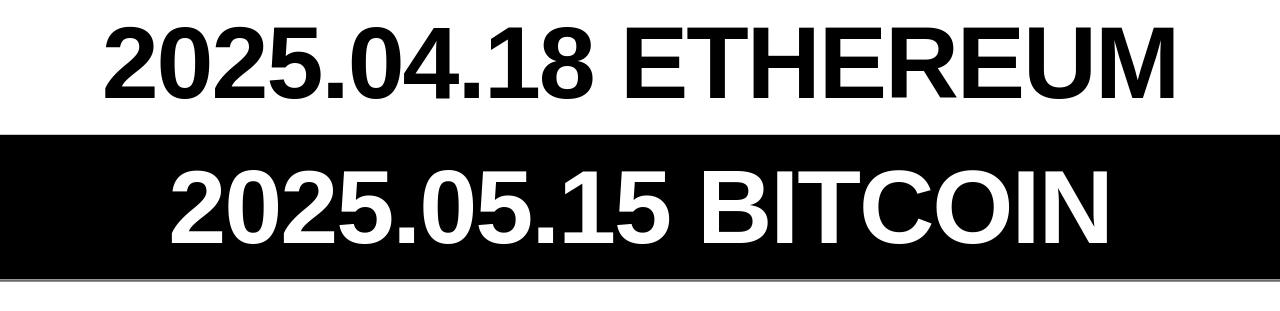
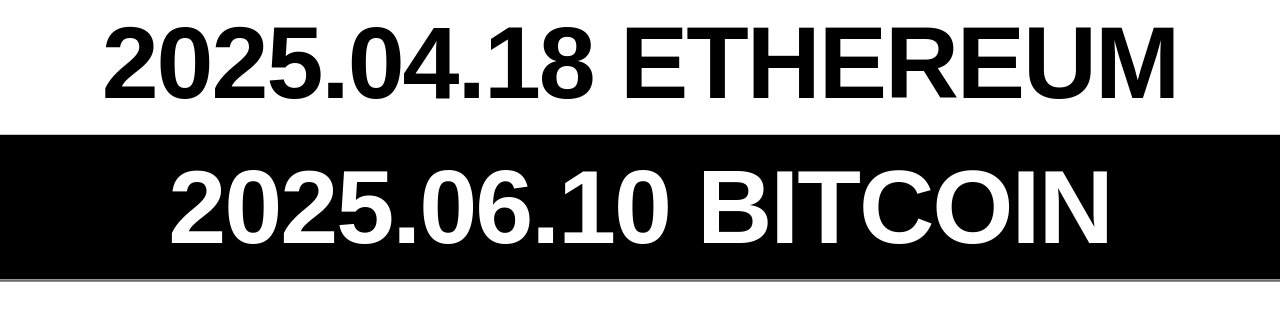
Before and after one commit to SeoVereign/seovereign, a website built with Vite: page index.html in a window 1280 px wide. Shown: the part 6440-6751 px from the top of the page. Built offline with nearby package versions, Linux system fonts and the light colour scheme; animation ran at ten frames a second; files whose address does not match are found by name; a web font is replaced by a local one.

```diff
--- a/index.html
+++ b/index.html
@@ -176,9 +176,9 @@
 						<ul class="stack-list">
 							<li>2025.04.15 BITCOIN</li>
 							<li>2025.06.11 BITCOIN</li>
-							<li>2025.06.11 RIPPLE </li>
+							<li>2025.06.11 RIPPLE</li>
 							<li>2025.04.18 ETHEREUM</li>
-							<li>2025.05.15 BITCOIN</li>
+							<li>2025.06.10 BITCOIN</li>
 							<li>2025.05.15 ETHEREUM</li>
 							<li>2025.06.11 SOLANA</li>
 							<li>2025.04.22 ETHEREUM </li>
--- a/js/index.js
+++ b/js/index.js
@@ -1356,7 +1356,7 @@
 			'https://www.tradingview.com/chart/BTCUSDT/yKahV5QT/',
 			'https://www.tradingview.com/chart/XRPUSDT/Hh1S7Tbz/',
 			'https://www.tradingview.com/chart/ETHUSDT/6oHcRjfR/',
-			'https://www.tradingview.com/chart/BTCUSDT/fqcC93vJ/',
+			'https://kr.tradingview.com/chart/BTCUSDT/ztFqkB5H/',
 			'https://www.tradingview.com/chart/ETHUSDT/C1RWt9fF/',
 			'https://www.tradingview.com/chart/SOLUSDT/p557TVSo/',
 			'https://www.tradingview.com/chart/ETHUSDT/vv9ZIv8F/',
```
Also changed, not shown: public/images/img_chart_05.png.
